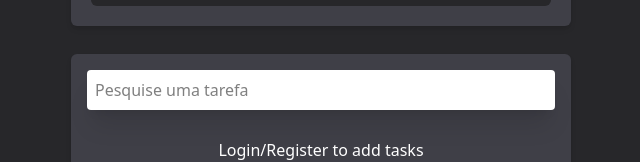
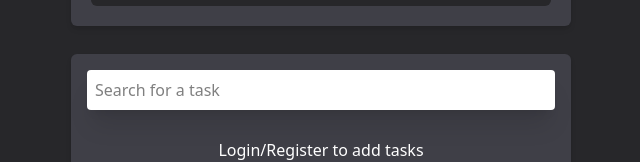
Before and after one commit to iurig21/todo-app, a React (Vite) app in the folder frontend/: page / in a window 1280 px wide. Shown: the part 274-436 px from the top of the page, without its empty margins (319-959 px from the left). Built offline with nearby package versions, Linux system fonts and the light colour scheme.

Commit message:
style: changed the placeholder to english

```diff
--- a/frontend/src/components/SearchBar.jsx
+++ b/frontend/src/components/SearchBar.jsx
@@ -4,7 +4,7 @@ function SearchBar({OnSerchBarChange}){
 
     return (
         <div className="w-full">
-            <Input placeholder="Pesquise uma tarefa" onChange={(event) => OnSerchBarChange(event.target.value)}/>
+            <Input placeholder="Search for a task" onChange={(event) => OnSerchBarChange(event.target.value)}/>
         </div>
     )
 }
```
